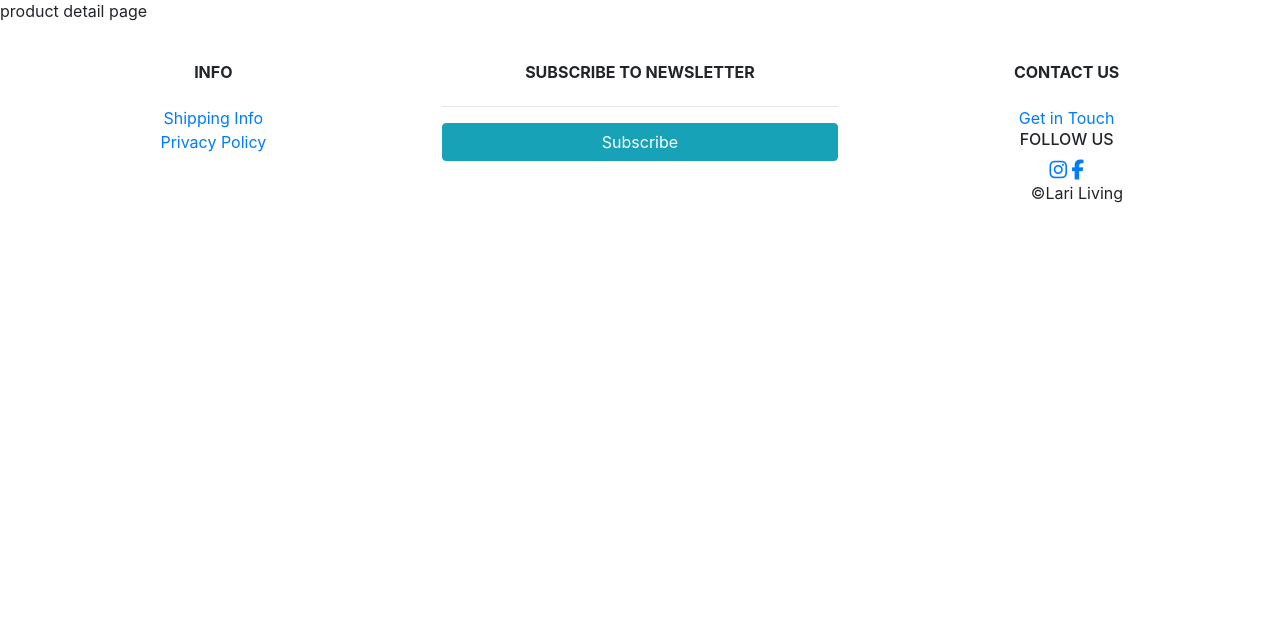
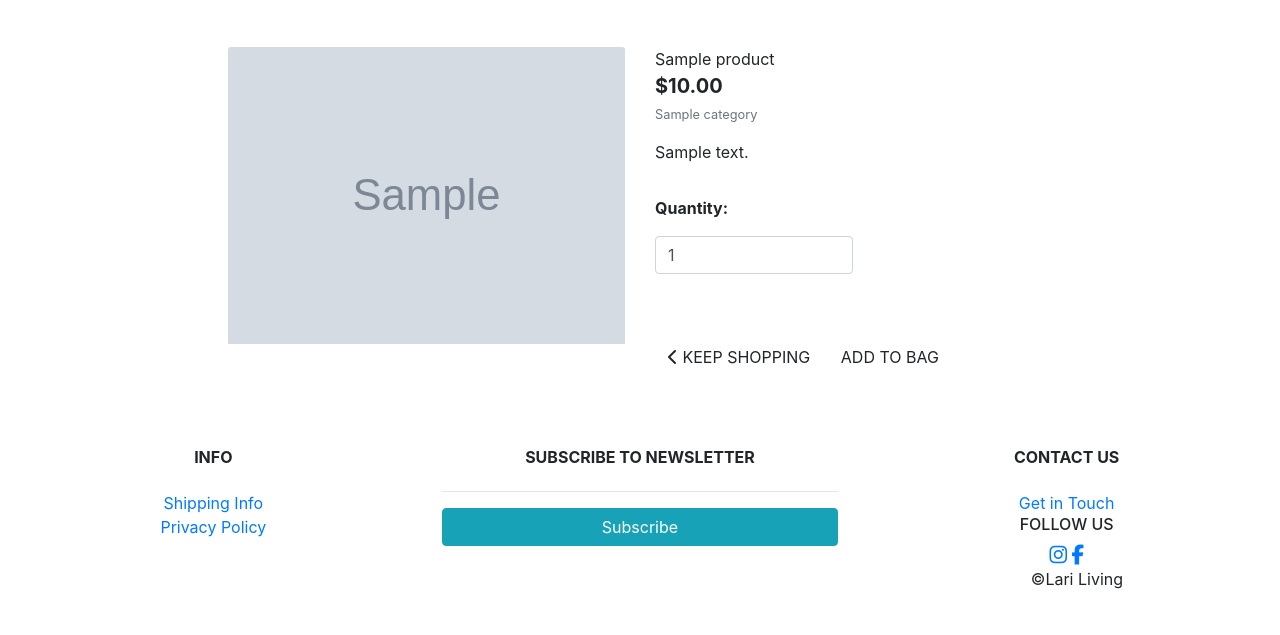
Before and after one commit to Darioc18/PP5_lari_living, a Django app: page /products/1 in a window 1280 px wide. Shown: the part 165-800 px from the top of the page. Run offline with Django 3.2, Linux system fonts and the light colour scheme; tables that the repository leaves empty hold one stand-in row (values such as "Sample post"); grey boxes marked "Sample" are stand-in pictures; some libraries are stand-ins or nearby versions.

Commit message:
Add add to bag functionality

```diff
--- a/bag/urls.py
+++ b/bag/urls.py
@@ -2,5 +2,6 @@ from django.urls import path
 from . import views
 
 urlpatterns = [
-    path('', views.view_bag, name='view_bag')
+    path('', views.view_bag, name='view_bag'),
+    path('add/<item_id>/', views.add_to_bag, name='add_to_bag'),
 ]
--- a/products/templates/products/product_detail.html
+++ b/products/templates/products/product_detail.html
@@ -10,5 +10,60 @@
 {% endblock %}
 
 {% block content %}
-    <p>product detail page</p>
+    <div class="overlay"></div>
+    <div class="container-fluid">
+        <div class="row">
+            <div class="col-12 col-md-6 col-lg-4 offset-lg-2">
+                <div class="image-container my-5">
+                    {% if product.image %}
+                        <a href="{{ product.image.url }}" target="_blank">
+                            <img class="card-img-top img-fluid" src="{{ product.image.url }}" alt="{{ product.name }}">
+                        </a>
+                        {% else %}
+                        <a href="">
+                            <img class="card-img-top img-fluid" src="{{ MEDIA_URL }}noimage.png" alt="{{ product.name }}">
+                        </a>
+                    {% endif %}
+                </div>
+            </div>
+            <div class="col-12 col-md-6 col-lg-4">
+                <div class="product-details-container mb-5 mt-md-5">
+                    <p class="mb-0">{{ product.name }}</p>
+                    <p class="lead mb-0 text-left font-weight-bold">${{ product.price }}</p>
+                    {% if product.category %}
+                    <p class="small mt-1 mb-0">
+                        <a class="text-muted" href="{% url 'products' %}?category={{ product.category.name }}">
+                            <i class=""></i>{{ product.category.friendly_name }}
+                        </a>
+                    </p>
+                    {% endif %}
+                    <p class="mt-3">{{ product.description }}</p>
+                    <form class="form" action="{% url 'add_to_bag' product.id %}" method="POST">
+                        {% csrf_token %}
+                        <div class="form-row">
+                            <div class="col-12">
+                                <p class="mt-3"><strong>Quantity:</strong></p>
+                                <div class="form-group w-50">
+                                    <div class="input-group">
+                                        <input class="form-control qty_input" type="number" name="quantity" value="1" min="1" max="99" data-item_id="{{ product.id }}" id="id_qty_{{ product.id }}">
+                                    </div>
+                                </div>
+                            </div>
+
+                            <div class="col-12">
+                                <a href="{% url 'products' %}" class="btn btn-outline-black rounded-0 mt-5">
+                                    <span class="icon">
+                                        <i class="fas fa-chevron-left"></i>
+                                    </span>
+                                    <span class="text-uppercase">Keep Shopping</span>
+                                </a>
+                                <input type="submit" class="btn btn-black rounded-0 text-uppercase mt-5" value="Add to Bag">
+                            </div>
+                            <input type="hidden" name="redirect_url" value="{{ request.path }}">
+                        </div>
+                    </form>
+                </div>
+            </div>
+        </div>
+    </div>
 {% endblock %}
```
Also changed, not shown: bag/views.py (+17 -1 lines).
